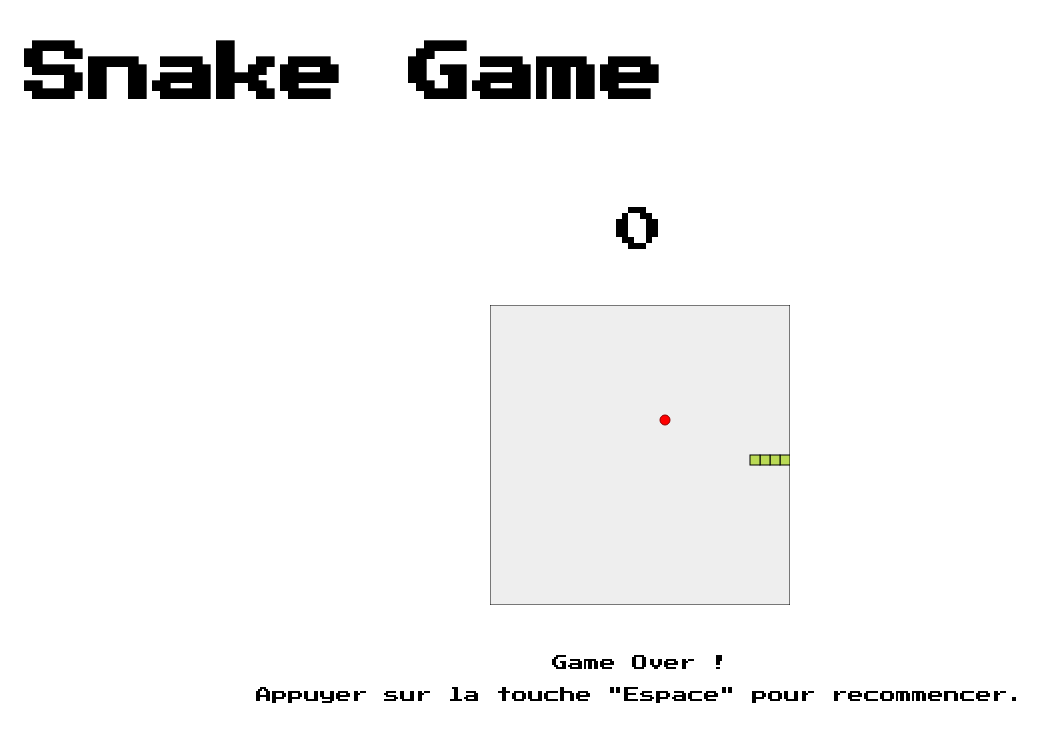
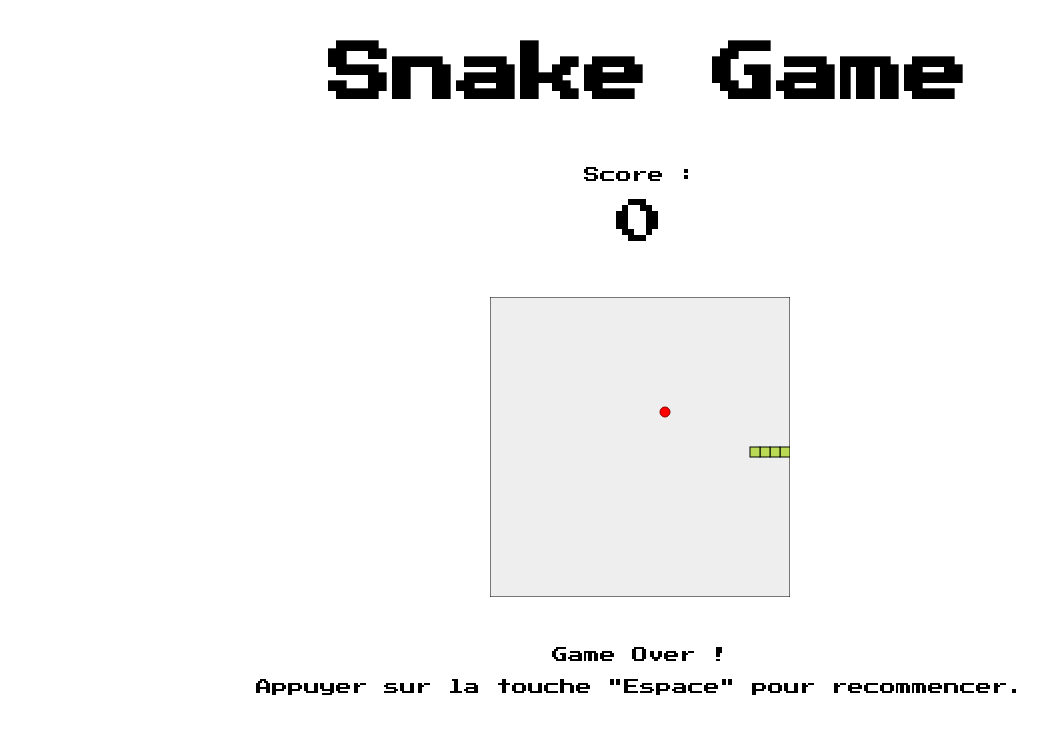
Before and after one commit to Nels18/ng-snake, an Angular app: page / in a window 1280 px wide. Shown: the top 742 px of the page, without its empty margins (0-1055 px from the left). Built offline with nearby package versions, Linux system fonts and the light colour scheme.

Commit message:
Added instructions and improve style

```diff
--- a/src/app/pages/game/game.component.html
+++ b/src/app/pages/game/game.component.html
@@ -1,5 +1,8 @@
 <h1>Snake Game</h1>
-<div class="score">{{ score }}</div>
+<div class="score-container">
+  <p>Score :</p>
+  <span class="score">{{ score }}</span>
+</div>
 <div class="gameCanvas">
   <canvas #gameCanvas [width]="canvasWidth" [height]="canvasHeight"></canvas>
 </div>
@@ -9,7 +12,10 @@
     <p>Appuyer sur la touche "Espace" pour recommencer.</p>
   </ng-container>
   <ng-container *ngIf="!gameOver">
-    <p *ngIf="!pause">Appuyer sur "P" pour mettre le jeux en pause.</p>
+    <div *ngIf="!pause">
+      <p>Diriger le serpent avec les touches "🔼", "▶️", "🔽", "◀️".</p>
+      <p>Appuyer sur "P" pour mettre le jeu en pause.</p>
+    </div>
     <p *ngIf="pause">Reprendre.</p>
   </ng-container>
 </div>
--- a/src/app/pages/game/game.component.scss
+++ b/src/app/pages/game/game.component.scss
@@ -1,6 +1,7 @@
 h1 {
   font-size: 4rem;
   padding-left: 1rem;
+  text-align: center;
 }
 .gameCanvas {
   display: flex;
@@ -12,14 +13,17 @@ h1 {
 
 .score {
   font-size: 3rem;
-  margin-top: 100px;
+}
+
+.score-container {
+  margin-top: 60px;
 }
 
 .messages {
   margin: 50px auto;
 }
 
-.score,
+.score-container,
 .messages {
   text-align: center;
 }
```
